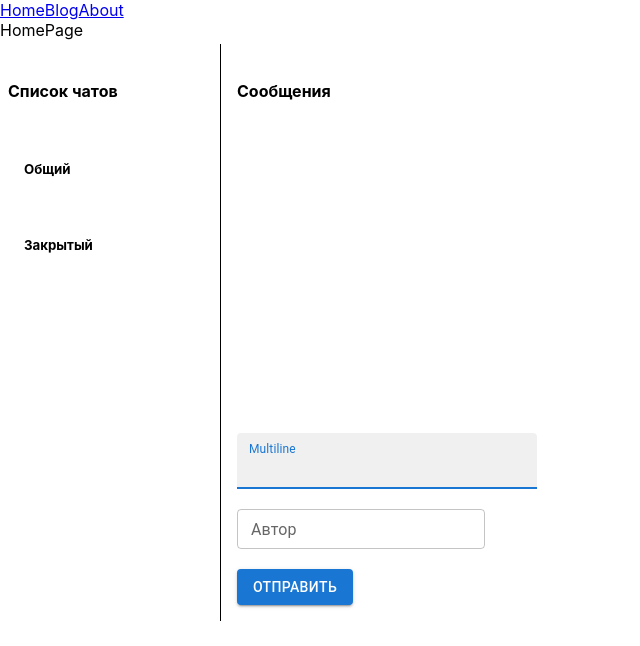
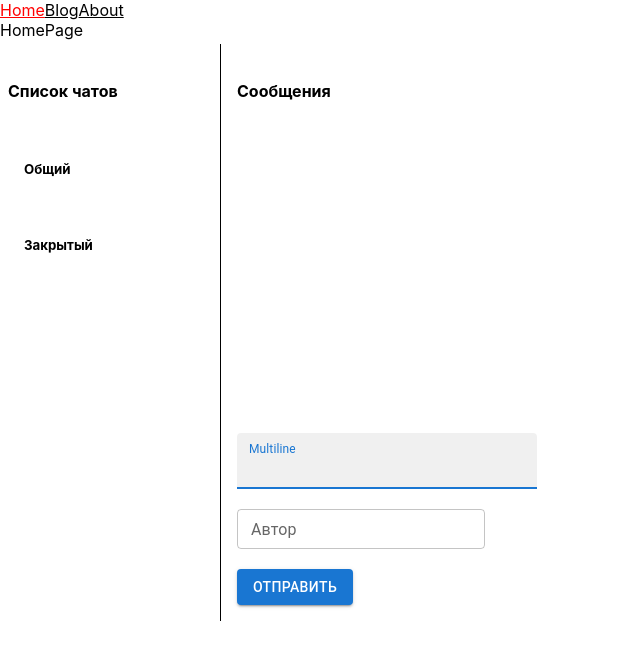
Before and after one commit to tsoyvi/ReactJS, a React (Create React App) app: page / in a window 1280 px wide. Shown: the top 646 px of the page, without its empty margins (0-640 px from the left). Built offline with nearby package versions, Linux system fonts and the light colour scheme.

Commit message:
Lesson_4_2

```diff
--- a/src/App.js
+++ b/src/App.js
@@ -8,7 +8,14 @@ import Box from '@mui/material/Box';
 
 import MessagesList from './components/MessagesList';
 import ChatList from './components/ChatList';
-import NavBar from './components/NavBar';
+
+//*
+import HomePage from "./pages/HomePage";
+import BlogPage from "./pages/BlogPage";
+import AboutPage from "./pages/AboutPage";
+import NotFoundPage from "./pages/NotFoundPage";
+import Layout from './components/Layout';
+import { Route, Routes } from "react-router-dom";
 
 
 function App(props) {
@@ -75,7 +82,14 @@ function App(props) {
 
   return (
     <>
-      <NavBar />
+      <Routes>
+        <Route path={'/'} element={<Layout />}>
+          <Route index element={<HomePage />} />
+          <Route path={'/blog'} element={<BlogPage />} />
+          <Route path={'about'} element={<AboutPage />} />
+          <Route path={'*'} element={<NotFoundPage />} />
+        </Route>
+      </Routes>
 
       <Box sx={{ display: 'flex' }}>
         <Box sx={{ display: 'inline-flex', alignItems: 'baseline' }}>
--- /dev/null
+++ b/src/components/CustomLink.js
@@ -0,0 +1,13 @@
+import { Link } from "react-router-dom";
+import {useMatch} from 'react-router-dom';
+
+function CustomLink({ to, children }) {
+    const match = useMatch(to);
+    return (
+        <Link to={to} style={{ color: match ? 'red' : 'black'}}>
+            {children}
+        </Link>
+    );
+}
+
+export default CustomLink;
--- /dev/null
+++ b/src/components/Layout.js
@@ -0,0 +1,23 @@
+import { NavLink } from "react-router-dom";
+import CustomLink from "./CustomLink"
+import { Outlet } from "react-router-dom";
+
+
+const setActive = ({ isActive }) => isActive ? "active" : '';
+
+function Layout(props) {
+    return (
+        <>
+            <header>
+                <CustomLink to='/'>Home</CustomLink>
+                <CustomLink to='/blog'>Blog</CustomLink>
+                <CustomLink to='/about'>About</CustomLink>
+            </header>
+            <main>
+                <Outlet />
+            </main>
+        </>
+    );
+}
+
+export default Layout;
--- a/src/components/NavBar.js
+++ /dev/null
@@ -1,28 +0,0 @@
-/*
- Главное меню
-*/
-import {Route, Routes} from "react-router-dom";
-import HomePage from "../pages/HomePage";
-import BlogPage from "../pages/BlogPage";
-import AboutPage from "../pages/AboutPage";
-
-import {Link} from "react-router-dom"
-
-function NavBar(props) {
-    return (
-        <>
-        <header>
-            <Link to ='/'>Home</Link>
-            <Link to ='/blog'>Blog</Link>
-            <Link to ='/about'>About</Link>
-        </header>
-        <Routes>
-            <Route path={'/'} element={<HomePage/>}/>
-            <Route path={'/blog'} element={<BlogPage/>}/>
-            <Route path={'about'} element={<AboutPage/>}/>
-        </Routes>
-        </>
-    );
-}
-
-export default NavBar;
--- /dev/null
+++ b/src/css/blocks/_links.scss
@@ -0,0 +1,3 @@
+.active {
+    color: red;
+}
--- a/src/css/style.css
+++ b/src/css/style.css
@@ -69,4 +69,8 @@
   height: 300px;
   margin-bottom: 10px;
 }
+
+.active {
+  color: red;
+}
 /*# sourceMappingURL=style.css.map */
--- a/src/css/style.scss
+++ b/src/css/style.scss
@@ -1,3 +1,4 @@
 @import "./blocks/app";
 @import "./blocks/test_message";
 @import "./blocks/message_list";
+@import "./blocks/links";
--- /dev/null
+++ b/src/pages/NotFoundPage.js
@@ -0,0 +1,13 @@
+import React from "react";
+import { Link } from "react-router-dom";
+
+const NotFoundPage = () => {
+    return (
+        <div>
+            Page not found.
+            <Link to={'/'}>Home</Link>
+        </div>
+    )
+}
+
+export default NotFoundPage
```
Also changed, not shown: 1 other file (tests, documents, lock files or other folders).
